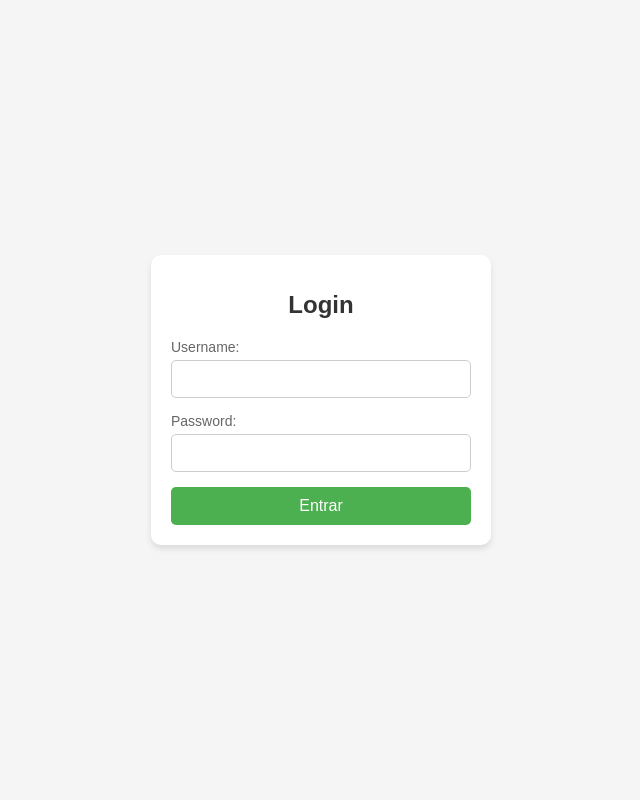
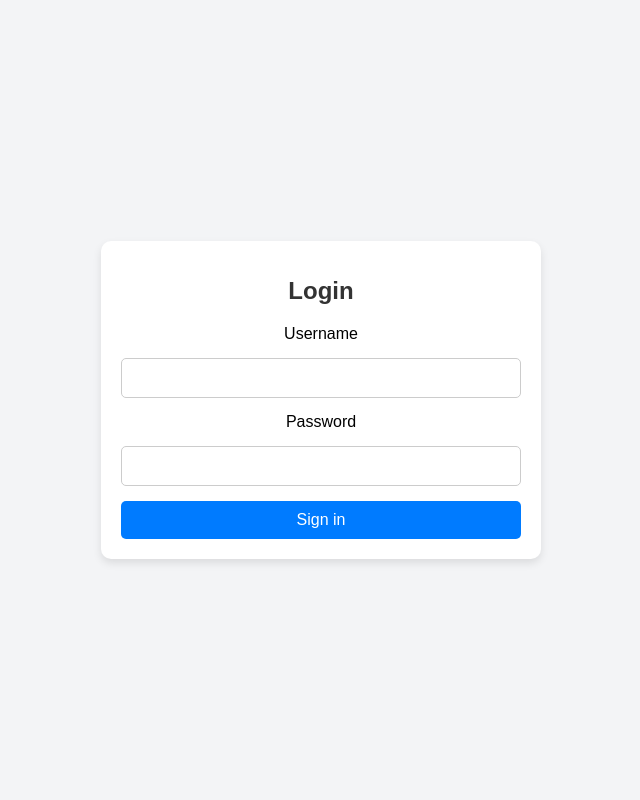
Before and after one commit to renanpereiraklein/powerbi_auth, a Flask app: page /login in a window 1280 px wide. Shown: the whole page, without its empty margins (319-959 px from the left). Run offline with Flask 3, Linux system fonts and the light colour scheme.

Commit message:
Update login.html

```diff
--- a/templates/login.html
+++ b/templates/login.html
@@ -1,79 +1,27 @@
 <!DOCTYPE html>
 <html lang="en">
 <head>
-    <meta charset="UTF-8">
-    <meta name="viewport" content="width=device-width, initial-scale=1.0">
+  <meta charset="UTF-8" />
+  <meta name="viewport" content="width=device-width, initial-scale=1.0" />
   <title>Login</title>
-    <style>
-        body {
-            font-family: Arial, sans-serif;
-            display: flex;
-            justify-content: center;
-            align-items: center;
-            height: 100vh;
-            margin: 0;
-            background-color: #f5f5f5;
-        }
-        .login-container {
-            background: #fff;
-            padding: 20px;
-            border-radius: 10px;
-            box-shadow: 0 4px 6px rgba(0, 0, 0, 0.1);
-            width: 300px;
-        }
-        h1 {
-            text-align: center;
-            margin-bottom: 20px;
-            font-size: 24px;
-            color: #333;
-        }
-        form {
-            display: flex;
-            flex-direction: column;
-        }
-        label {
-            margin-bottom: 5px;
-            font-size: 14px;
-            color: #666;
-        }
-        input {
-            margin-bottom: 15px;
-            padding: 10px;
-            font-size: 14px;
-            border: 1px solid #ccc;
-            border-radius: 5px;
-        }
-        button {
-            background-color: #4CAF50;
-            color: white;
-            border: none;
-            padding: 10px;
-            font-size: 16px;
-            border-radius: 5px;
-            cursor: pointer;
-        }
-        button:hover {
-            background-color: #45a049;
-        }
-        .error {
-            color: red;
-            text-align: center;
-            font-size: 14px;
-        }
-    </style>
+  <link rel="stylesheet" href="{{ url_for('static', filename='style.css') }}">
 </head>
 <body>
-    <div class="login-container">
+  <div class="container">
     <h1>Login</h1>
-        <form method="post" action="/login">
-            <label for="username">Username:</label>
-            <input type="text" id="username" name="username" required>
-            <label for="password">Password:</label>
-            <input type="password" id="password" name="password" required>
-            <button type="submit">Entrar</button>
+
+    <form method="post" action="/login" autocomplete="off">
+      <label class="label" for="username">Username</label>
+      <input type="text" id="username" name="username" required />
+
+      <label class="label" for="password">Password</label>
+      <input type="password" id="password" name="password" required />
+
+      <button type="submit">Sign in</button>
     </form>
+
     {% if error %}
-        <p class="error">{{ error }}</p>
+      <p class="error-message">{{ error }}</p>
     {% endif %}
   </div>
 </body>
```
Lines whose indentation alone changed are shown as unchanged.
